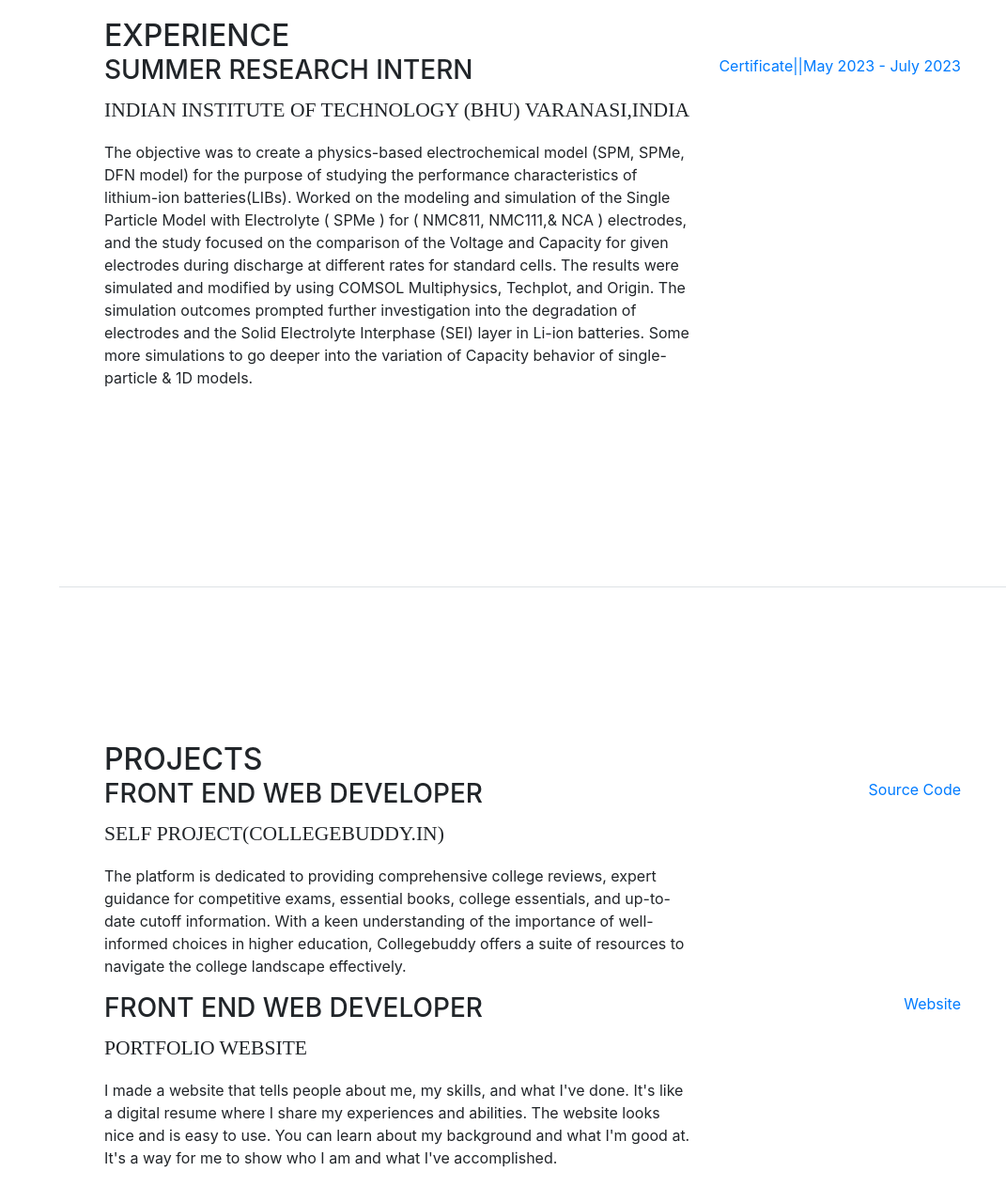
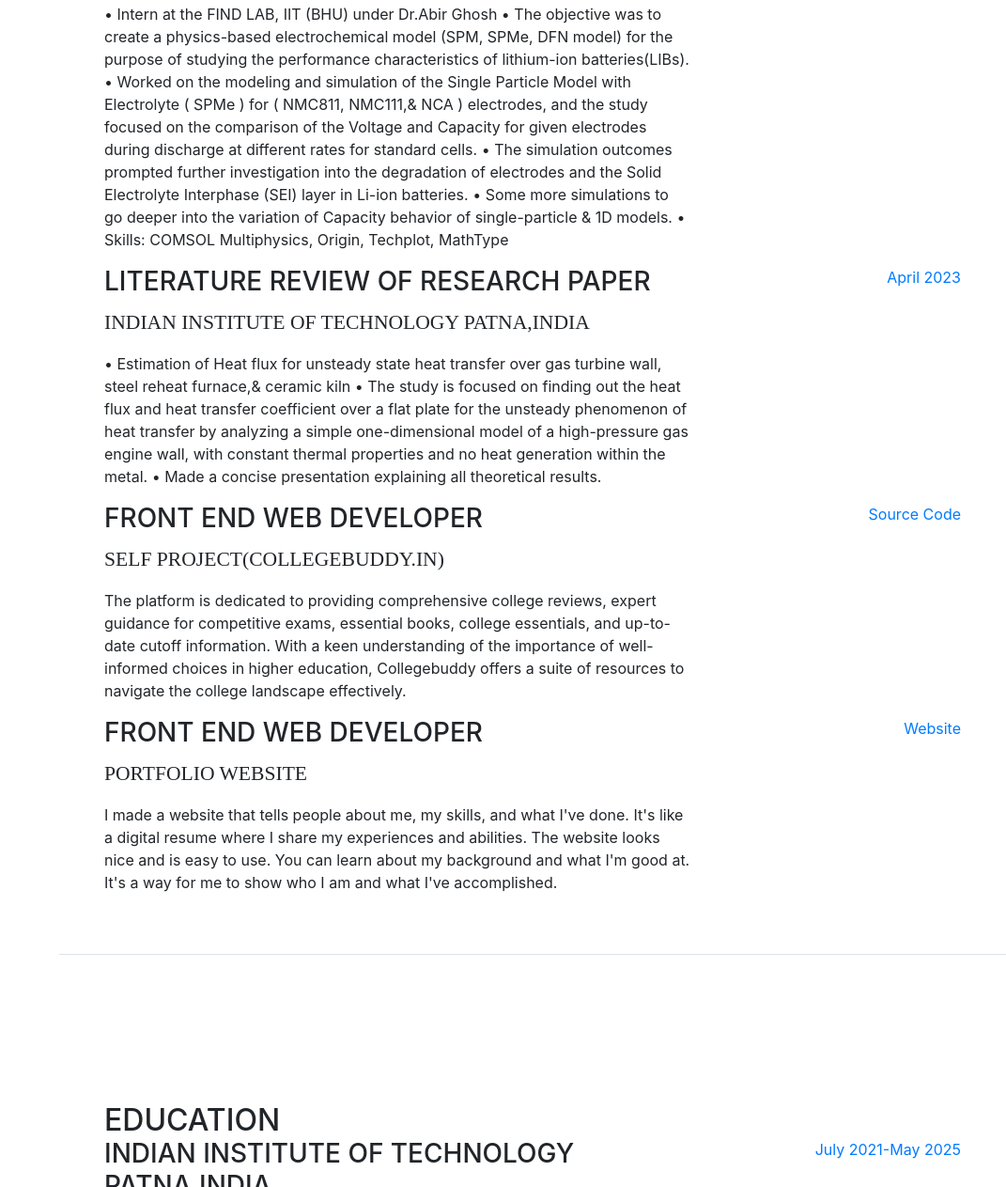
Before and after one commit to shivam-iitp/portfolio.github.io, a website with bundled scripts: page index.html in a window 1280 px wide. Shown: the part 975-2238 px from the top of the page at 94% size, without its empty margins (209-1280 px from the left). Built offline with nearby package versions, Linux system fonts and the light colour scheme; a web font is replaced by a local one.

Commit message:
Update index.html

```diff
--- a/index.html
+++ b/index.html
@@ -136,17 +136,35 @@
           <div class="resume-content mr-auto">
             <h3 class="mb-0">Summer Research Intern</h3>
             <div class="subheading mb-3">Indian Institute of Technology (BHU) Varanasi,India</div>
-            <p>The objective was to create a physics-based electrochemical model (SPM, SPMe, DFN model) for the purpose of studying the performance characteristics of lithium-ion batteries(LIBs). Worked on the modeling and simulation of the Single Particle Model with Electrolyte ( SPMe ) for ( NMC811, NMC111,& NCA ) electrodes, and the study focused on the comparison of the Voltage and Capacity for given electrodes during discharge at different rates for standard cells. The results were simulated and modified by using COMSOL Multiphysics, Techplot, and Origin. The simulation outcomes prompted further investigation into the degradation of electrodes and the Solid Electrolyte Interphase (SEI) layer in Li-ion batteries. Some more simulations to go deeper into the variation of Capacity behavior of single-particle & 1D models. </p>
+            <p>• Intern at the FIND LAB, IIT (BHU) under Dr.Abir Ghosh
+• The objective was to create a physics-based electrochemical model (SPM, SPMe, DFN model) for the purpose of
+studying the performance characteristics of lithium-ion batteries(LIBs).
+• Worked on the modeling and simulation of the Single Particle Model with Electrolyte ( SPMe ) for ( NMC811,
+NMC111,& NCA ) electrodes, and the study focused on the comparison of the Voltage and Capacity for given
+electrodes during discharge at different rates for standard cells.
+• The simulation outcomes prompted further investigation into the degradation of electrodes and the Solid
+Electrolyte Interphase (SEI) layer in Li-ion batteries.
+• Some more simulations to go deeper into the variation of Capacity behavior of single-particle & 1D models.
+• Skills: COMSOL Multiphysics, Origin, Techplot, MathType</p>
           </div>
           <div class="resume-date text-md-right">
             <span class="text-primary"><a target="_blank" href="https://drive.google.com/file/d/13lBp5YuSZOwNa6DSe95iGWZjuT4iUo8S/view?usp=sharing">Certificate</a>||May 2023 - July 2023</span>
           </div>
         </div>
-        </section>
-
-        <section class="resume-section p-3 p-lg-5 d-flex flex-column" id="experience">
-          <div class="my-auto">
-            <h2 class="mb-5">Projects</h2>
+        <div class="resume-item d-flex flex-column flex-md-row mb-5">
+          <div class="resume-content mr-auto">
+            <h3 class="mb-0">Literature review of Research Paper</h3>
+            <div class="subheading mb-3">Indian Institute of Technology Patna,India</div>
+            <p>• Estimation of Heat flux for unsteady state heat transfer over gas turbine wall, steel reheat furnace,& ceramic kiln
+• The study is focused on finding out the heat flux and heat transfer coefficient over a flat plate for the unsteady
+phenomenon of heat transfer by analyzing a simple one-dimensional model of a high-pressure gas engine wall,
+with constant thermal properties and no heat generation within the metal.
+• Made a concise presentation explaining all theoretical results.</p>
+          </div>
+          <div class="resume-date text-md-right">
+            <span class="text-primary"> April 2023</span>
+          </div>
+        </div>
 
         <div class="resume-item d-flex flex-column flex-md-row mb-5">
           <div class="resume-content mr-auto">
```
